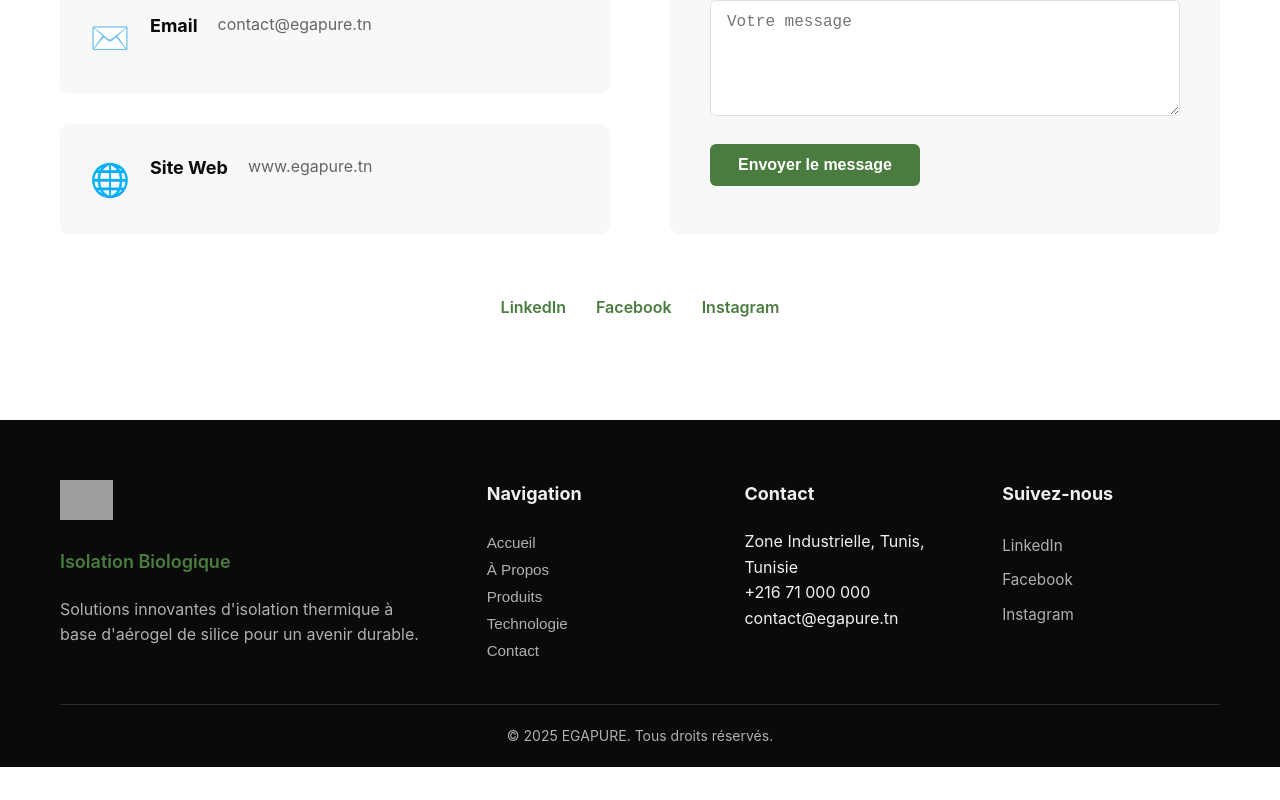
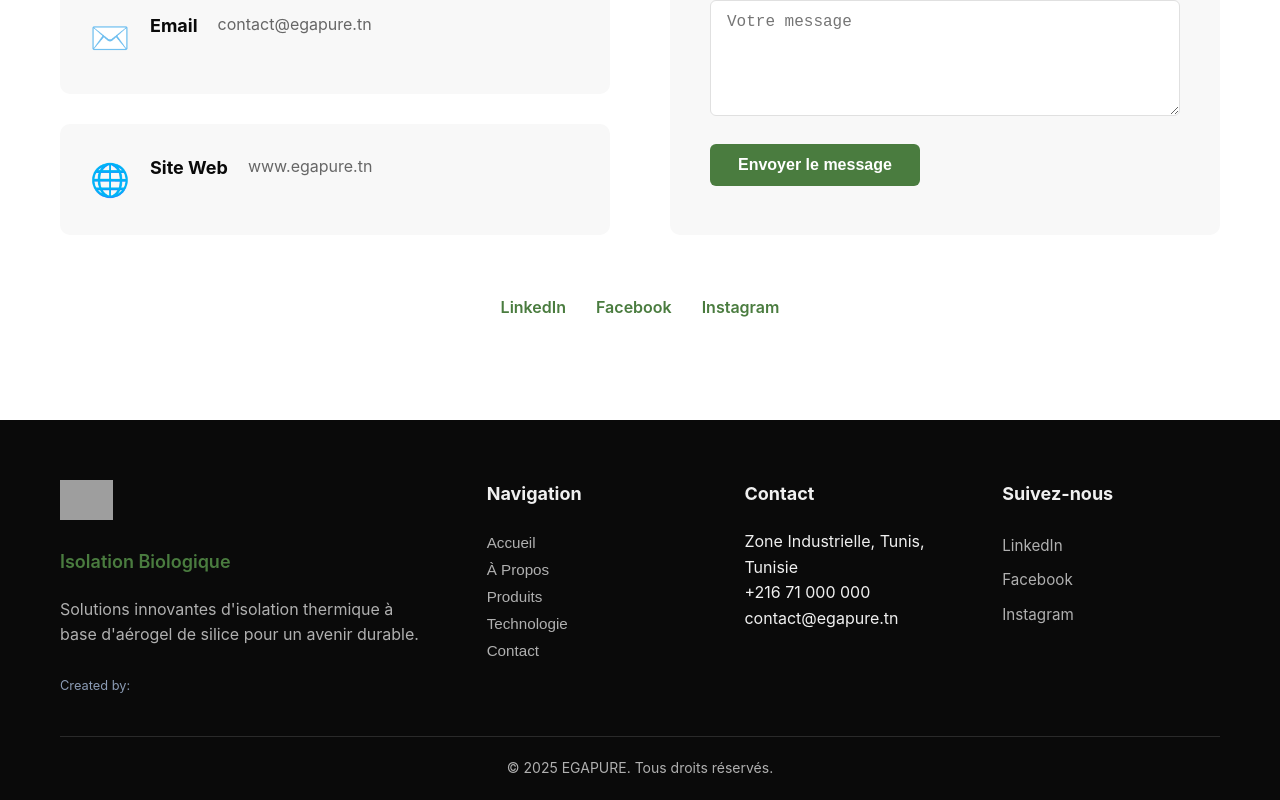
Before and after one commit to moslm-hl/egapure, a React (Vite) app: page / in a window 1280 px wide. Shown: the part 5412-6212 px from the top of the page. Before the commit the page ends 6179 px from the top, so only its background shows below. Built offline with nearby package versions, Linux system fonts and the light colour scheme; grey boxes are pictures that could not be loaded.

Commit message:
Add creator information to footer component

```diff
--- a/src/components/Footer.jsx
+++ b/src/components/Footer.jsx
@@ -32,6 +32,9 @@ const Footer = () => {
             <p className="ega-footer-tagline">Isolation Biologique</p>
             <p className="ega-footer-description">
               Solutions innovantes d'isolation thermique à base d'aérogel de silice pour un avenir durable.
+            </p>
+            <p style={{ color: '#8B9BB4', fontSize: '0.8rem', marginTop: '8px' }}>
+              Created by: {content.siteSettings.creator}
             </p>
           </div>
 
```
